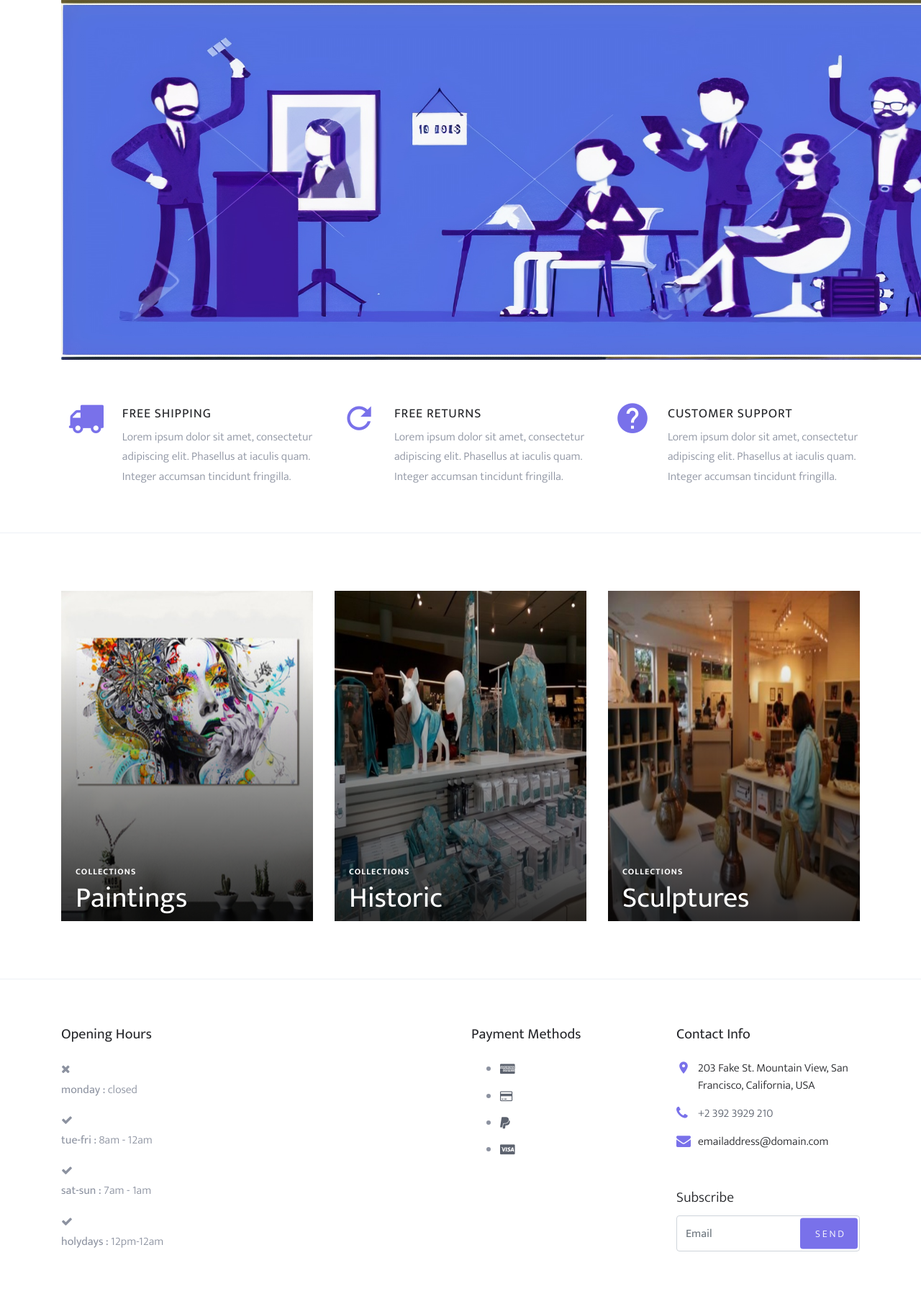
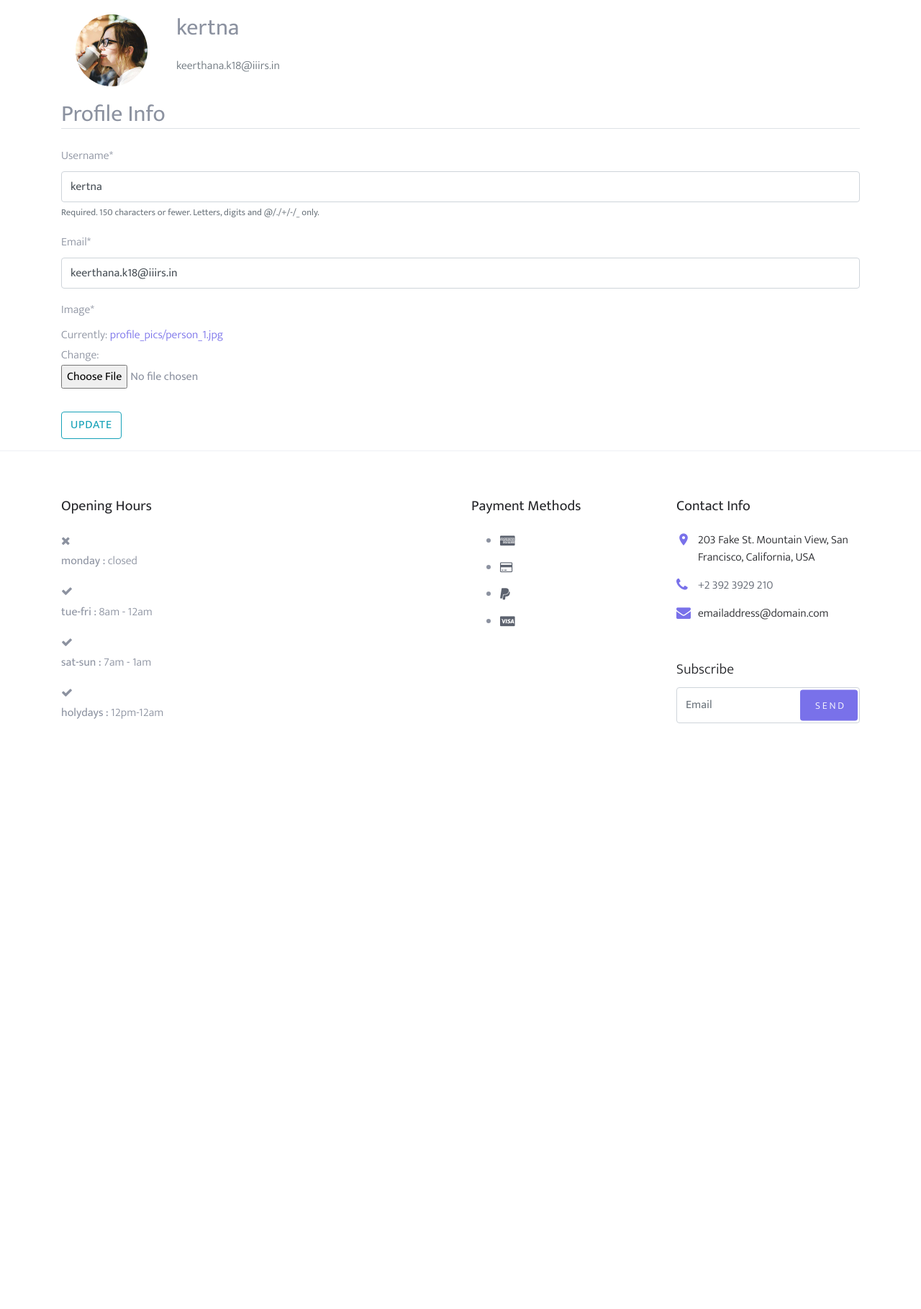
Before and after one commit to SaishmaChanda7/Orion, a Django app: page /profile/ in a window 1280 px wide; the page is wider, and only the part inside the window is pictured. Shown: the part 217-2036 px from the top of that part at 72% size. After the commit the page ends 1222 px from the top of that part, so only its background shows below. Run offline with Django 3.2, Linux system fonts and the light colour scheme; a user stored in the database is signed in; data comes from the database, SQL or seed files in the repository; both versions use the stored data as it was after the commit; some libraries are stand-ins or nearby versions; some web fonts are replaced.

Commit message:
profile created

```diff
--- a/blog/apps.py
+++ b/blog/apps.py
@@ -3,3 +3,7 @@ from django.apps import AppConfig
 
 class BlogConfig(AppConfig):
     name = 'blog'
+
+
+    def ready(self):
+        import blog.signals
--- a/blog/forms.py
+++ b/blog/forms.py
@@ -4,6 +4,7 @@ from django.contrib.auth.models import User
 from django.contrib.auth.forms import UserCreationForm
 from blog.models import Post
 from django.forms import HiddenInput
+from .models import Profile
 class UserRegisterForm(UserCreationForm):
 	email=forms.EmailField()
 
@@ -11,7 +12,17 @@ class UserRegisterForm(UserCreationForm):
 		model=User
 		fields=['username','email','password1','password2']
 
+class UserUpdateForm(forms.ModelForm):
+	email=forms.EmailField()
 
+	class Meta:
+		model=User
+		fields=['username','email']
+
+class ProfileUpdateForm(forms.ModelForm):
+	class Meta:
+		model=Profile
+		fields=['image']
 class SellForm(forms.ModelForm):
 
 	class Meta:
--- a/blog/models.py
+++ b/blog/models.py
@@ -3,13 +3,22 @@ from django.contrib.auth.models import User
 from PIL import Image
 # Create your models here.
 class Profile(models.Model):
-	user=models.OneToOneField(User,on_delete=models.CASCADE)
-	image=models.ImageField(default='default.jpg',upload_to='profile_pics')
+    user=models.OneToOneField(User,on_delete=models.CASCADE)
+    image=models.ImageField(default='default.jpg',upload_to='profile_pics')
 
 
-	def __str__(self):
-		return f'{self.user.username} Profile'
+    def __str__(self):
+        return f'{self.user.username} Profile'
 
+
+    def save(self):
+        super().save()
+
+        img=Image.open(self.image.path)
+        if img.height > 300 or img.width >300:
+            output_size=(300,300)
+            img.thumbnail(output_size)
+            img.save(self.image.path)
 class Post(models.Model):
     title= models.CharField(max_length=300, unique=True)
     minprice= models.FloatField()
--- a/blog/templates/blog/profile.html
+++ b/blog/templates/blog/profile.html
@@ -1,106 +1,31 @@
 
 {% extends "blog/base.html" %}
 {% load static %}
+
+{% load crispy_forms_tags %}
 {% block content%}
+<div class="content-section">
+  <div class="media">
+    <img class="rounded-circle account-img" src="{{ user.profile.image.url }}" height="100px" width="100px" style="margin: 20px;" >
+    <div class="media-body" >
+      <h2 class="account-heading" style="margin: 20px;">{{user.username}}</h2>
+      <p class="text-secondary" style="margin: 20px;">{{user.email}}</p>
+    </div>
+
+  </div>
+  <form method="POST" enctype="multipart/form-data">
+    {% csrf_token %}
+    <fieldset class="form-group">
+         <h2 class="border-bottom mb-4">Profile Info </h2>
+         {{ u_form|crispy}}
+         {{ p_form|crispy}}
+    </fieldset>
+    <div class="form-group">
+          <button class="btn btn-outline-info" type="submit">Update</button>
+    </div>
+</form>
+</div>
 
 
 
-<!--<div class="site-blocks-cover" style="background-image: url(images/pic2.jpeg)" height="500px" width="1000px"; data-aos="fade">-->
-      <div class="site-block-cover"><img src="{% static 'blog/images/important.jpg' %}" height="500px" width="1300px"></div>
-    <!--  <div class="slideshow-container">
-        <div class="mySlides fade">
-            <img src="images/pic2.jpeg" height="500px" width="1000px" style="width:100%">
-        </div>
-
-        <div class="mySlides fade">
-            <img src="images/pic3.jpeg" height="500px" width="1000px" style="width:100%">
-        </div>
-        </div>
-        <br>
-        <div style="text-align:center">
-            <span class="dot"></span>
-            <span class="dot"></span>
-        </div>
-      </div>-->
-      <div class="container">
-        <div class="row align-items-start align-items-md-center justify-content-end">
-          <div class="col-md-5 text-center text-md-left pt-5 pt-md-0"></div>
-        </div>
-      </div>
-    </div>
-
-    <div class="site-section site-section-sm site-blocks-1">
-      <div class="container">
-        <div class="row">
-          <div class="col-md-6 col-lg-4 d-lg-flex mb-4 mb-lg-0 pl-4" data-aos="fade-up" data-aos-delay="">
-            <div class="icon mr-4 align-self-start">
-              <span class="icon-truck"></span>
-            </div>
-            <div class="text">
-              <h2 class="text-uppercase">Free Shipping</h2>
-              <p>Lorem ipsum dolor sit amet, consectetur adipiscing elit. Phasellus at iaculis quam. Integer accumsan tincidunt fringilla.</p>
-            </div>
-          </div>
-          <div class="col-md-6 col-lg-4 d-lg-flex mb-4 mb-lg-0 pl-4" data-aos="fade-up" data-aos-delay="100">
-            <div class="icon mr-4 align-self-start">
-              <span class="icon-refresh2"></span>
-            </div>
-            <div class="text">
-              <h2 class="text-uppercase">Free Returns</h2>
-              <p>Lorem ipsum dolor sit amet, consectetur adipiscing elit. Phasellus at iaculis quam. Integer accumsan tincidunt fringilla.</p>
-            </div>
-          </div>
-          <div class="col-md-6 col-lg-4 d-lg-flex mb-4 mb-lg-0 pl-4" data-aos="fade-up" data-aos-delay="200">
-            <div class="icon mr-4 align-self-start">
-              <span class="icon-help"></span>
-            </div>
-            <div class="text">
-              <h2 class="text-uppercase">Customer Support</h2>
-              <p>Lorem ipsum dolor sit amet, consectetur adipiscing elit. Phasellus at iaculis quam. Integer accumsan tincidunt fringilla.</p>
-            </div>
-          </div>
-        </div>
-      </div>
-    </div>
-
-    <div class="site-section site-blocks-2">
-      <div class="container">
-        <div class="row">
-          <div class="col-sm-6 col-md-6 col-lg-4 mb-4 mb-lg-0" data-aos="fade" data-aos-delay="">
-            <a class="block-2-item" href="#">
-              <figure class="image">
-                <img src="{% static 'blog/images/pic5.jpg' %}" alt="" class="img-fluid">
-              </figure>
-              <div class="text">
-                <span class="text-uppercase">Collections</span>
-                <h3>Paintings</h3>
-              </div>
-            </a>
-          </div>
-          <div class="col-sm-6 col-md-6 col-lg-4 mb-5 mb-lg-0" data-aos="fade" data-aos-delay="100">
-            <a class="block-2-item" href="#">
-              <figure class="image">
-                <img src="{% static 'blog/images/pic8a.jpg' %}" alt="" class="img-fluid">
-              </figure>
-              <div class="text">
-                <span class="text-uppercase">Collections</span>
-                <h3>Historic</h3>
-              </div>
-            </a>
-          </div>
-          <div class="col-sm-6 col-md-6 col-lg-4 mb-5 mb-lg-0" data-aos="fade" data-aos-delay="200">
-            <a class="block-2-item" href="#">
-              <figure class="image">
-                <img src="{% static 'blog/images/pic9a.jpg' %}" alt="" class="img-fluid">
-              </figure>
-              <div class="text">
-                <span class="text-uppercase">Collections</span>
-                <h3>Sculptures</h3>
-              </div>
-            </a>
-          </div>
-        </div>
-      </div>
-    </div>
-
 {% endblock content%}
--- a/blog/views.py
+++ b/blog/views.py
@@ -5,6 +5,7 @@ from django.contrib import messages
 from .forms import UserRegisterForm,SellForm
 from django.contrib.auth.decorators import login_required
 from blog.models import Post
+from .forms import UserUpdateForm,ProfileUpdateForm
 def home(request):
 	return render(request,'blog/home.html')
 def about(request):
@@ -37,7 +38,23 @@ def shop(request):
 	return render(request,'blog/shop.html',context)
 @login_required
 def profile(request):
-	return render(request,'blog/profile.html')
+	if request.method== 'POST':
+		u_form=UserUpdateForm(request.POST,instance=request.user)
+		p_form=ProfileUpdateForm(request.POST,request.FILES,instance=request.user.profile)
+		if u_form.is_valid() and p_form.is_valid():
+			u_form.save()
+			p_form.save()
+			messages.success(request,f'Your account is updated ')
+			return redirect('profile')
+	else:
+		u_form=UserUpdateForm(instance=request.user)
+		p_form=ProfileUpdateForm(instance=request.user.profile)
+	context={
+		'u_form' :u_form,
+		'p_form' :p_form
+
+	}
+	return render(request,'blog/profile.html',context)
 
 @login_required
 def get_name(request):
```
Also changed, not shown: blog/signals.py (added, +12 -0 lines), db.sqlite3, media/default.jpg (added), media/profile_pics/person_1.jpg (added).
